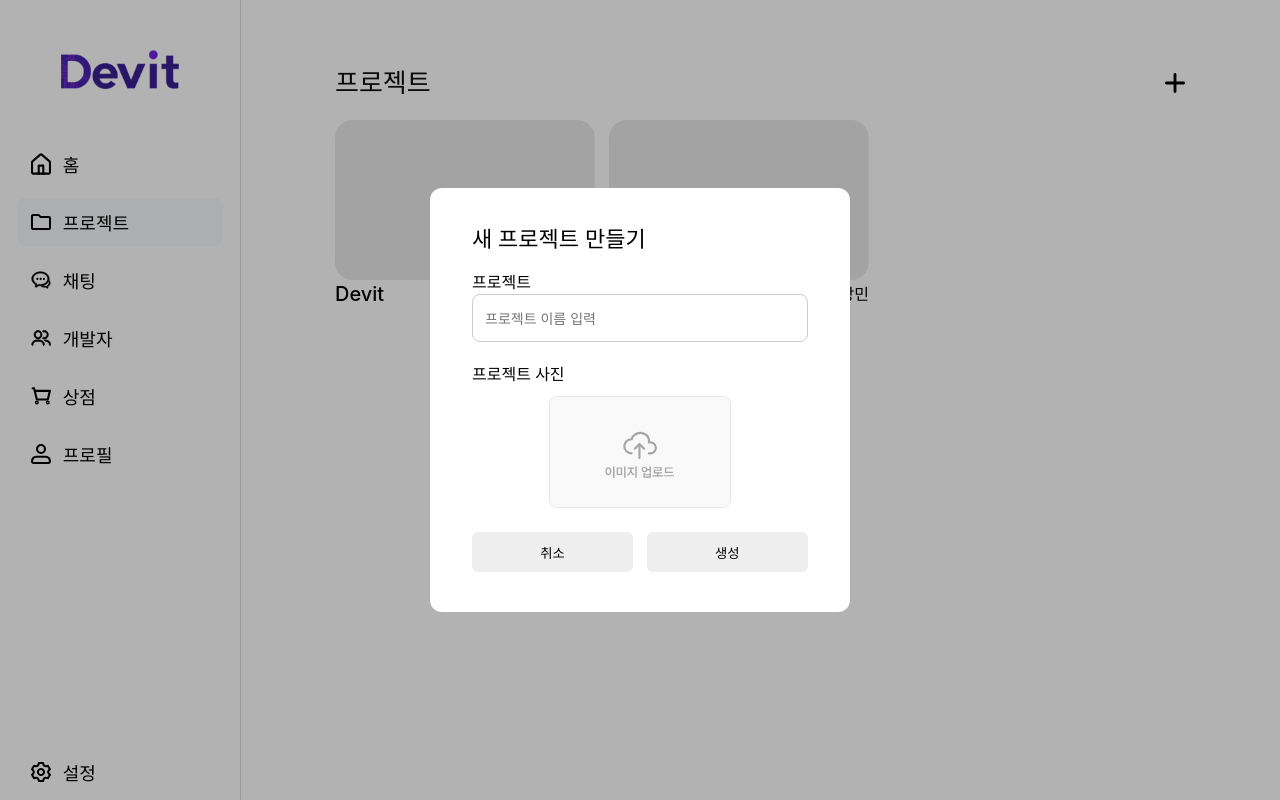
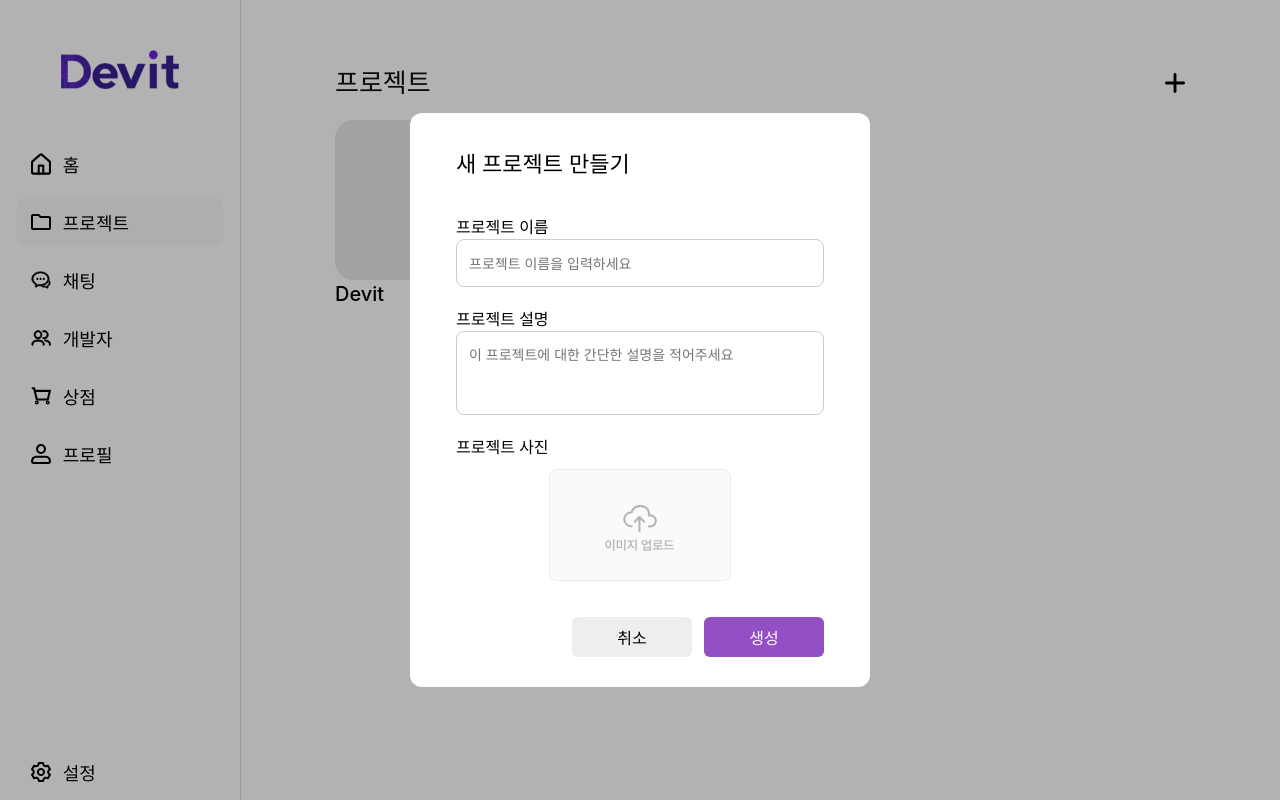
Before and after one commit to technologyaa/Devit-Web, a React (Vite) app: page /projects in a window 1280 px wide. Both pictures are taken after a click on the picture 1175 px from the left and 83 px from the top of the page. Built offline with nearby package versions, Linux system fonts and the light colour scheme.

Commit message:
fix: 프로젝트 생성 UI 변경

```diff
--- a/src/pages/projects/ProjectsPage.jsx
+++ b/src/pages/projects/ProjectsPage.jsx
@@ -7,22 +7,19 @@ import { projectList as initialProjects } from "@/data/projectList";
 export default function ProjectsPage() {
   const navigate = useNavigate();
   const [projects, setProjects] = useState(initialProjects);
-
-  // 모달 관련 state
   const [isModalOpen, setIsModalOpen] = useState(false);
   const [newTitle, setNewTitle] = useState("");
+  const [newDescription, setNewDescription] = useState("");
   const [newThumbnail, setNewThumbnail] = useState(null);
 
-  // 모달 열기
   const openModal = () => setIsModalOpen(true);
-  // 모달 닫기
   const closeModal = () => {
     setIsModalOpen(false);
     setNewTitle("");
+    setNewDescription("");
     setNewThumbnail(null);
   };
 
-  // 파일 업로드 처리
   const handleFileChange = (e) => {
     const file = e.target.files[0];
     if (file) {
@@ -31,19 +28,19 @@ export default function ProjectsPage() {
     }
   };
 
-  // 새 프로젝트 추가
   const handleAddProject = () => {
     if (newTitle.trim() === "") return alert("프로젝트 이름을 입력하세요!");
 
     const newProject = {
       id: projects.length + 1,
       title: newTitle,
+      description: newDescription,
       owner: "사용자",
       thumbnail: newThumbnail || "/assets/dummy-thumbnail.svg",
       tasks: [],
     };
 
-    initialProjects.push(newProject);
+    setProjects([...projects, newProject]);
     closeModal();
   };
 
@@ -85,37 +82,40 @@ export default function ProjectsPage() {
         </S.Frame>
       </S.Container>
 
-      {/* 모달 */}
       {isModalOpen && (
         <S.ModalOverlay onClick={closeModal}>
           <S.ModalContent onClick={(e) => e.stopPropagation()}>
             <S.ModalWrapper>
               <S.ModalTitle>새 프로젝트 만들기</S.ModalTitle>
 
-              {/* 프로젝트 이름 */}
               <S.ProjectInputBox>
-                <S.ProjectInputText>프로젝트</S.ProjectInputText>
+                <S.ProjectInputText>프로젝트 이름</S.ProjectInputText>
                 <S.ProjectInput
                   type="text"
-                  placeholder="프로젝트 이름 입력"
+                  placeholder="프로젝트 이름을 입력하세요"
                   value={newTitle}
                   onChange={(e) => setNewTitle(e.target.value)}
                 />
               </S.ProjectInputBox>
 
-              {/* 프로젝트 사진 업로드 */}
+              <S.ProjectDesInputBox>
+                <S.ProjectDesInputText>프로젝트 설명</S.ProjectDesInputText>
+                <S.ProjectDesInput
+                  type="text"
+                  placeholder="이 프로젝트에 대한 간단한 설명을 적어주세요"
+                  value={newDescription}
+                  onChange={(e) => setNewDescription(e.target.value)}
+                />
+              </S.ProjectDesInputBox>
+
               <S.ProjectPictureBox>
                 <S.ProjectPictureText>프로젝트 사진</S.ProjectPictureText>
-
-                {/* label 클릭 시 파일 탐색창 열림 */}
                 <S.ProjectPictureLabel htmlFor="project-file">
                   <S.ProjectPicture
                     src={newThumbnail || "./assets/picture-upload.svg"}
                     alt="업로드 미리보기"
                   />
                 </S.ProjectPictureLabel>
-
-                {/* 실제 파일 input (숨김) */}
                 <S.ProjectPictureInput
                   id="project-file"
                   type="file"
@@ -124,7 +124,6 @@ export default function ProjectsPage() {
                 />
               </S.ProjectPictureBox>
 
-              {/* 버튼 */}
               <S.ButtonGroup>
                 <S.CancelButton onClick={closeModal}>취소</S.CancelButton>
                 <S.CreateButton onClick={handleAddProject}>생성</S.CreateButton>
--- a/src/pages/projects/styles/projectsPage.js
+++ b/src/pages/projects/styles/projectsPage.js
@@ -84,14 +84,13 @@ export const ModalOverlay = styled.div`
 export const ModalContent = styled.div`
   background: white;
   border-radius: 12px;
-  width: 420px;
-  padding: 40px 0px;
+  width: 460px;
+  padding: 40px 0px 30px;
   text-align: center;
   display: flex;
   flex-direction: column;
   justify-content: center;
   align-items: center;
-  gap: 24px;
 `;
 
 export const ModalWrapper = styled.div`
@@ -107,6 +106,7 @@ export const ModalTitle = styled.div`
   display: flex;
   font-size: 22px;
   font-weight: 500;
+  margin-bottom: 20px;
 `;
 
 export const ProjectInputBox = styled.div`
@@ -138,6 +138,36 @@ export const ProjectInput = styled.input`
   font-family: inherit;
 `;
 
+export const ProjectDesInputBox = styled.div`
+  width: 100%;
+  display: flex;
+  flex-direction: column;
+  gap: 4px;
+`;
+
+export const ProjectDesInputText = styled.div`
+  width: 100%;
+  display: flex;
+  font-size: 16px;
+  font-weight: 500;
+`;
+
+export const ProjectDesInput = styled.textarea`
+  width: 100%;
+  height: 84px;
+  padding: 12px 12px;
+  border: 1px solid #ccc;
+  border-radius: 8px;
+  font-size: 14px;
+  outline: none;
+  box-sizing: border-box;
+  line-height: normal;
+  appearance: none;
+  background-color: #fff;
+  font-family: inherit;
+  resize: none;
+`;
+
 export const ProjectPictureBox = styled.div`
   width: 100%;
   display: flex;
@@ -156,6 +186,7 @@ export const ProjectPictureText = styled.div`
 export const ProjectPictureLabel = styled.label`
   cursor: pointer;
   display: flex;
+  width: 100%;
   justify-content: center;
   align-items: center;
   overflow: hidden;
@@ -173,13 +204,18 @@ export const ProjectPicture = styled(Image)`
   border-radius: 8px;
   object-fit: cover;
   border: 1px solid #e6e6e6;
+  opacity: 0.8;
+  &:hover {
+    opacity: 1;
+  }
 `;
 
 export const CancelButton = styled.button`
+  font-size: 16px;
   background: #eee;
   border: none;
   border-radius: 6px;
-  width: 48%;
+  width: 120px;
   height: 40px;
   cursor: pointer;
   &:hover {
@@ -188,19 +224,24 @@ export const CancelButton = styled.button`
 `;
 
 export const CreateButton = styled.button`
-  background: #eee;
+  color: white;
+  font-size: 16px;
+  background: #883cbe;
+  opacity: 0.9;
   border: none;
   border-radius: 6px;
-  width: 48%;
+  width: 120px;
   height: 40px;
   cursor: pointer;
   &:hover {
-    background: #ddd;
+    opacity: 1;
   }
 `;
 
 export const ButtonGroup = styled.div`
   width: 100%;
   display: flex;
-  justify-content: space-between;
+  gap: 12px;
+  justify-content: flex-end;
+  margin-top: 12px;
 `;
```
